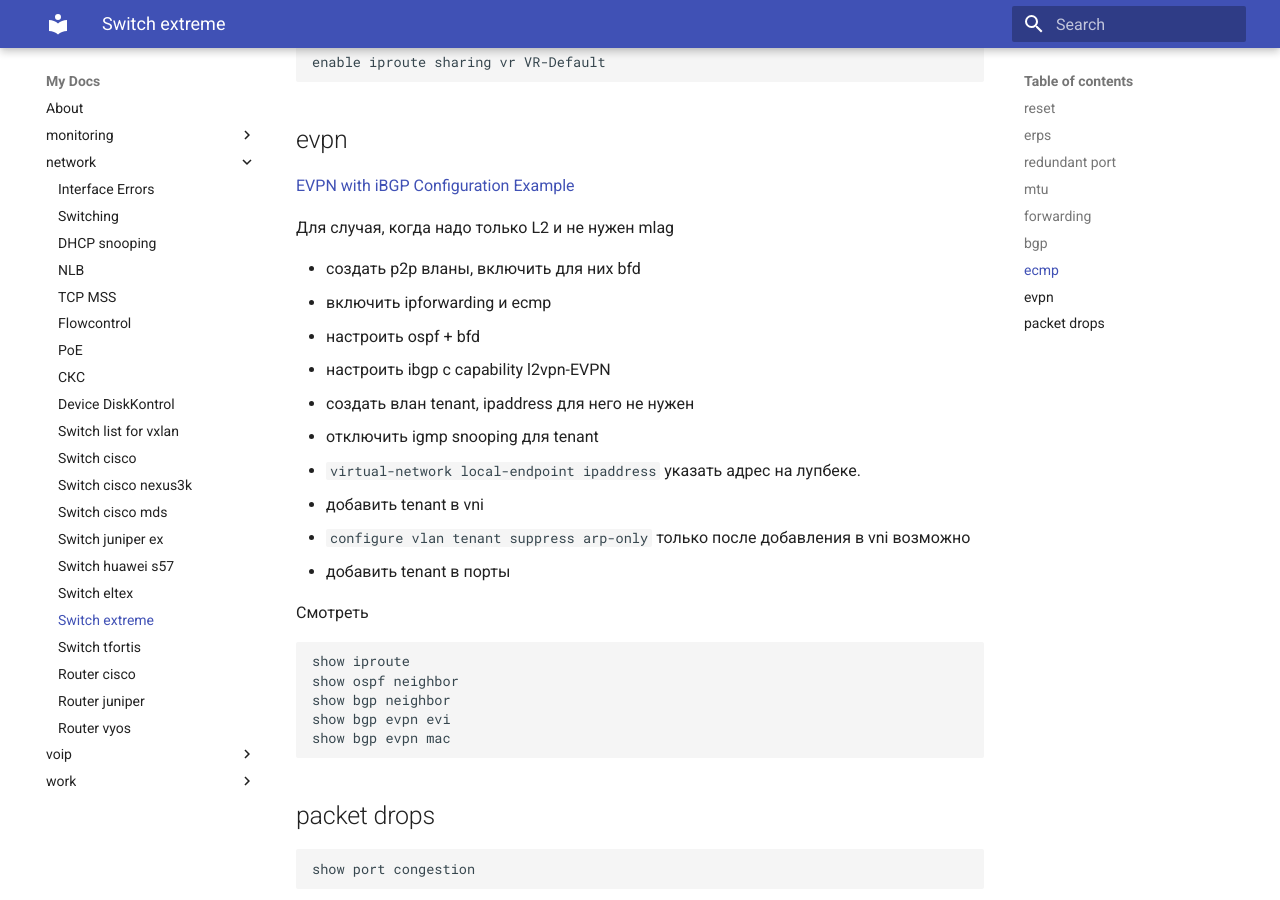
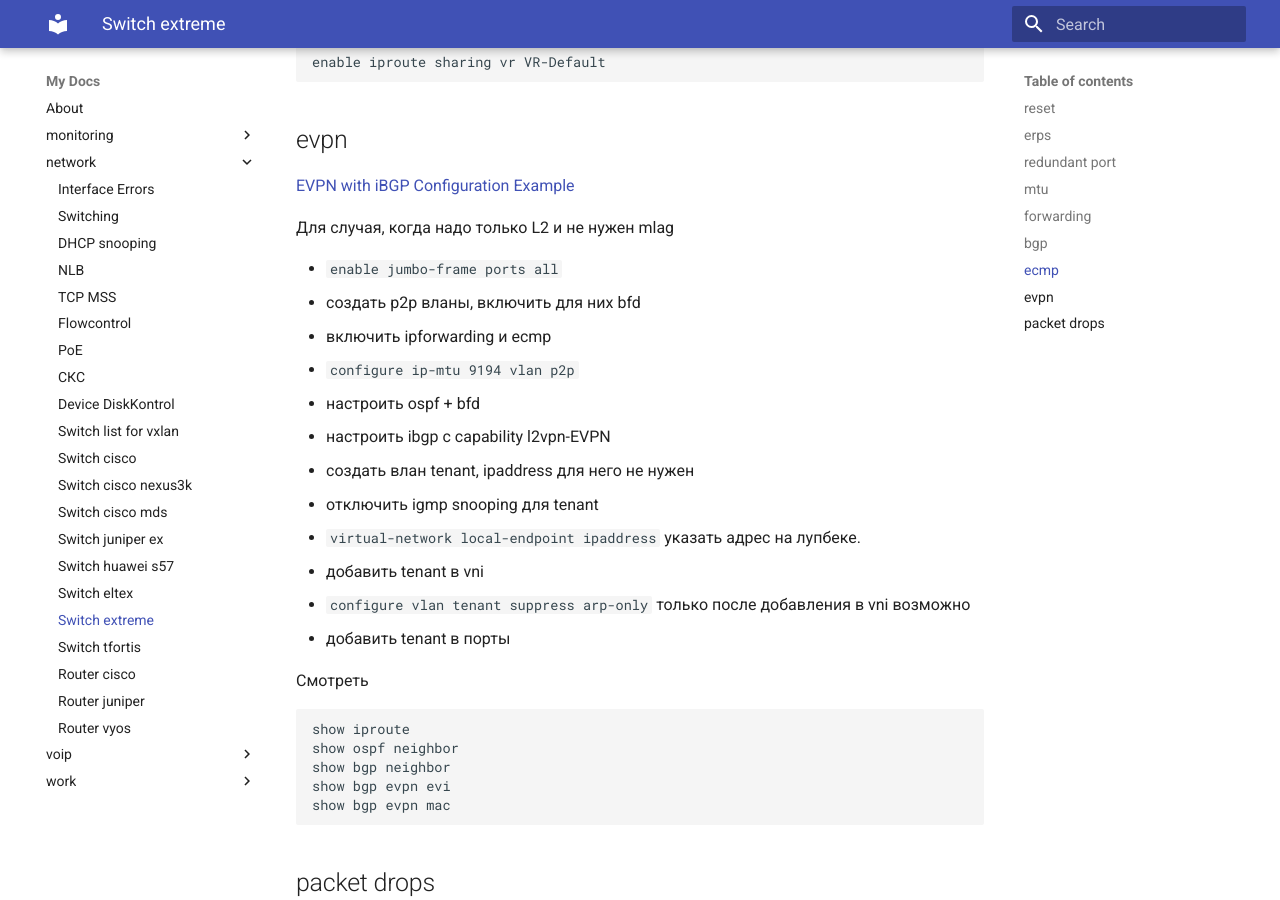
Before and after one commit to v98765/v98765.github.io, an MkDocs documentation site: the page built from docs/network/extreme.md, in a window 1280 px wide and 900 px high, scrolled down 3369 px. Built offline with MkDocs 1.6.1 and Material for MkDocs 9.7.7, drawn with Linux system fonts in a browser that asks for light colours.

Commit message:
network/extreme.md mtu for evpn

```diff
--- a/docs/network/extreme.md
+++ b/docs/network/extreme.md
@@ -152,8 +152,10 @@ enable iproute sharing vr VR-Default
 
 Для случая, когда надо только L2 и не нужен mlag
 
+ * `enable jumbo-frame ports all`
  * создать p2p вланы, включить для них bfd
  * включить ipforwarding и ecmp
+ * `configure ip-mtu 9194 vlan p2p`
  * настроить ospf + bfd
  * настроить ibgp с capability l2vpn-EVPN
  * создать влан tenant, ipaddress для него не нужен
```
